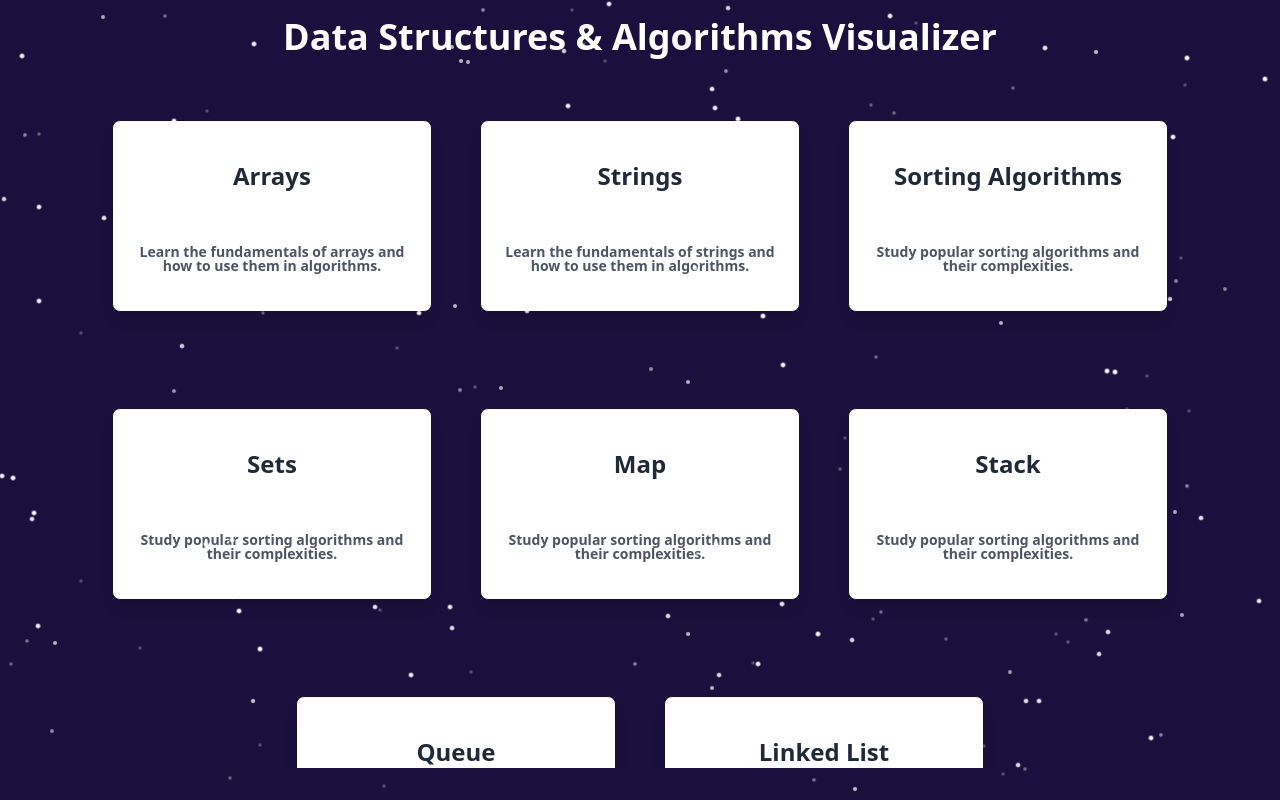
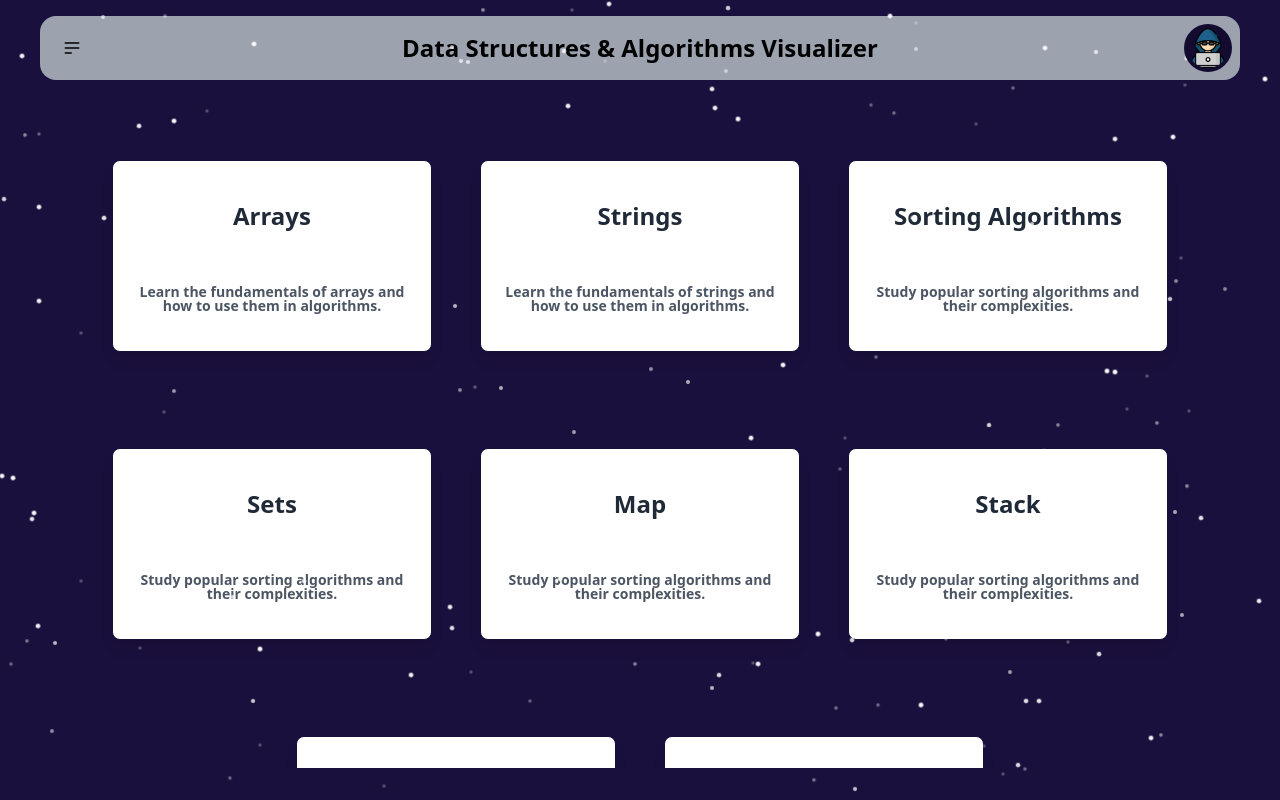
Before and after one commit to TineshWarke/dsa_visualizer, a Next.js app: page /dashboard in a window 1280 px wide. Built offline with nearby package versions, Linux system fonts and the light colour scheme.

Commit message:
'Update'

```diff
--- /dev/null
+++ b/app/dashboard/navbar.tsx
@@ -0,0 +1,53 @@
+'use client'
+import { useRouter } from 'next/navigation';
+import React from 'react'
+
+const Navbar = () => {
+    const router = useRouter();
+
+    return (
+        <div className='mx-10'>
+            <div className="navbar bg-gray-400 rounded-box text-black">
+                <div className="navbar-start">
+                    <div className="dropdown">
+                        <div tabIndex={0} role="button" className="btn btn-ghost btn-circle">
+                            <svg
+                                xmlns="http://www.w3.org/2000/svg"
+                                className="h-5 w-5"
+                                fill="none"
+                                viewBox="0 0 24 24"
+                                stroke="currentColor">
+                                <path
+                                    strokeLinecap="round"
+                                    strokeLinejoin="round"
+                                    strokeWidth="2"
+                                    d="M4 6h16M4 12h16M4 18h7" />
+                            </svg>
+                        </div>
+                        <ul
+                            tabIndex={0}
+                            className="menu menu-sm dropdown-content bg-gray-400 rounded-box z-[1] mt-3 w-52 p-2 shadow">
+                            <li><a>Homepage</a></li>
+                            <li><a>Portfolio</a></li>
+                            <li><a>About</a></li>
+                        </ul>
+                    </div>
+                </div>
+                <div className="navbar-center">
+                    <a className="btn btn-ghost text-2xl">Data Structures & Algorithms Visualizer</a>
+                </div>
+                <div className="navbar-end">
+                    <div tabIndex={0} role="button" className="btn btn-ghost btn-circle avatar bg-base-300">
+                        <div className="w-10 rounded-full" onClick={() => router.push('/profile') }>
+                            <img
+                                alt="T"
+                                src="/coder.png" />
+                        </div>
+                    </div>
+                </div>
+            </div>
+        </div>
+    )
+}
+
+export default Navbar
--- a/app/dashboard/page.tsx
+++ b/app/dashboard/page.tsx
@@ -3,6 +3,7 @@ import React, { useEffect, useState } from 'react'
 import { ToastContainer } from 'react-toastify'
 import { motion } from "framer-motion";
 import { useRouter } from 'next/navigation';
+import Navbar from './navbar';
 
 const Dashboard = () => {
     const [mounted, setMounted] = useState(false);
@@ -32,7 +33,7 @@ const Dashboard = () => {
         return null; // Render nothing on the server side
     }
     return (
-        <div className='w-screen h-screen'>
+        <div className='w-screen h-screen pt-4'>
             <ToastContainer />
             {/* Animated Stars Background */}
             {[...Array(200)].map((_, i) => (
@@ -55,25 +56,10 @@ const Dashboard = () => {
                     }}
                 />
             ))}
-
-            <motion.h1
-                className="text-4xl font-bold text-center text-white w-screen"
-                animate={{
-                    opacity: 1,
-                    y: [20, 17],
-                }}
-                transition={{
-                    duration: 2,
-                    repeat: Infinity,
-                    repeatType: "reverse",
-                    ease: "easeInOut",
-                }}
-            >
-                Data Structures & Algorithms Visualizer
-            </motion.h1>
+            <Navbar />
 
             {/* DSA Topics Divs */}
-            <div className="flex flex-wrap justify-center gap-8 w-[96vw] mx-auto mt-12 h-[85vh] overflow-y-scroll">
+            <div className="flex flex-wrap justify-center gap-8 w-[96vw] mx-auto mt-12 h-[80vh] overflow-y-scroll">
                 {topics.map((topic) => (
                     <motion.div
                         key={topic.id}
--- /dev/null
+++ b/app/profile/page.tsx
@@ -0,0 +1,37 @@
+'use client'
+import React from "react";
+
+const Profile: React.FC = () => {
+    return (
+        <div>
+            <div className="grid grid-cols-4 gap-4">
+                <div className="rounded-badge w-28 h-28 bg-gray-500 border-2 border-white flex items-center justify-center">
+                    <h1 className="text-gray-800 text-2xl font-bold">Array</h1>
+                </div>
+                <div className="rounded-badge w-28 h-28 bg-gray-500 border-2 border-white flex items-center justify-center">
+                    <h1 className="text-gray-800 text-2xl font-bold">Strings</h1>
+                </div>
+                <div className="rounded-badge w-28 h-28 bg-gray-500 border-2 border-white flex items-center justify-center">
+                    <h1 className="text-gray-800 text-xl font-bold text-center break-words">Sorting Algorithms</h1>
+                </div>
+                <div className="rounded-badge w-28 h-28 bg-gray-500 border-2 border-white flex items-center justify-center">
+                    <h1 className="text-gray-800 text-2xl font-bold">Sets</h1>
+                </div>
+                <div className="rounded-badge w-28 h-28 bg-gray-500 border-2 border-white flex items-center justify-center">
+                    <h1 className="text-gray-800 text-2xl font-bold">Map</h1>
+                </div>
+                <div className="rounded-badge w-28 h-28 bg-gray-500 border-2 border-white flex items-center justify-center">
+                    <h1 className="text-gray-800 text-2xl font-bold">Stack</h1>
+                </div>
+                <div className="rounded-badge w-28 h-28 bg-gray-500 border-2 border-white flex items-center justify-center">
+                    <h1 className="text-gray-800 text-2xl font-bold">Queue</h1>
+                </div>
+                <div className="rounded-badge w-28 h-28 bg-gray-500 border-2 border-white flex items-center justify-center">
+                    <h1 className="text-gray-800 text-xl font-bold text-center break-words">Linked List</h1>
+                </div>
+            </div>
+        </div>
+    );
+};
+
+export default Profile;
```
Also changed, not shown: public/coder.png (added).
